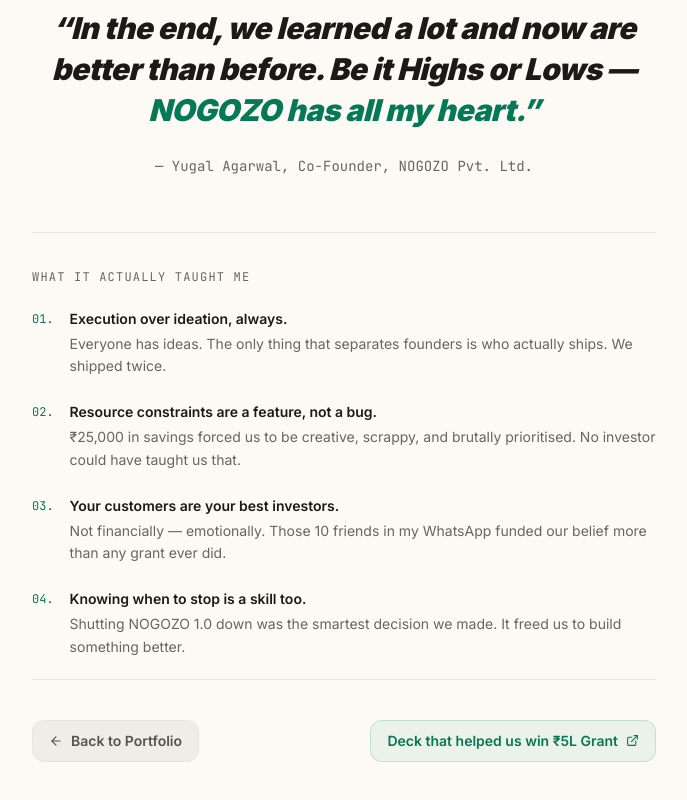
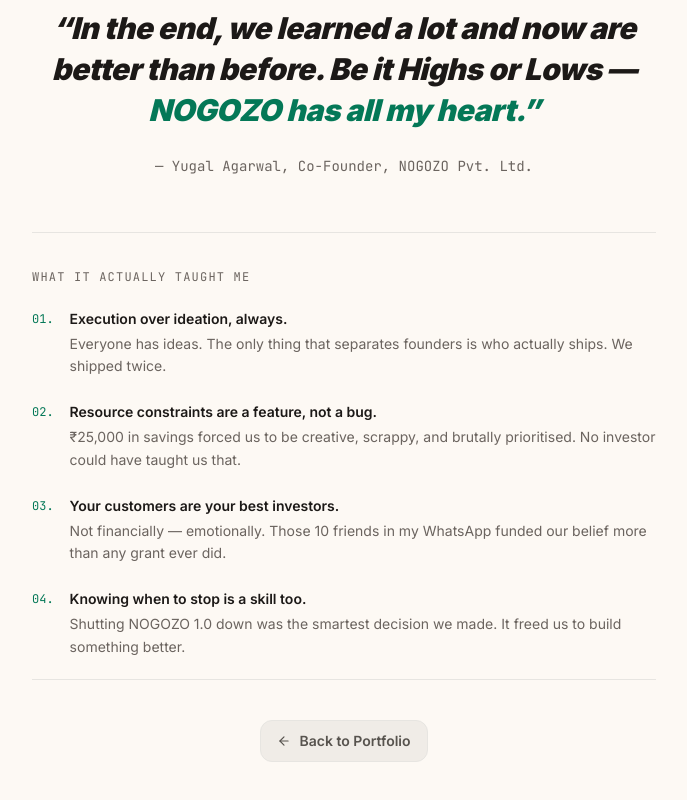
Before and after one commit to yugalagrawal/myportfolio, a Next.js app: page /startup-story in a window 1280 px wide. Shown: the part 5586-6386 px from the top of the page, without its empty margins (296-983 px from the left). Built offline with nearby package versions, Linux system fonts and the light colour scheme.

Commit message:
Startup story: remove the grant deck button
Co-Authored-By: Claude Sonnet 5.5 <noreply@anthropic.com>

```diff
--- a/src/app/startup-story/page.tsx
+++ b/src/app/startup-story/page.tsx
@@ -1,7 +1,7 @@
 "use client";
 
 import { motion, useInView } from "framer-motion";
-import { ArrowLeft, ExternalLink } from "lucide-react";
+import { ArrowLeft } from "lucide-react";
 import Link from "next/link";
 import SiteBar from "@/components/nav/SiteBar";
 import { useRef, ReactNode } from "react";
@@ -507,7 +507,7 @@ export default function StartupStoryPage() {
 
         {/* ── Footer ── */}
         <Fade>
-          <div className="flex flex-col sm:flex-row items-center justify-between gap-4 pt-10 border-t"
+          <div className="flex items-center justify-center pt-10 border-t"
             style={{ borderColor: "#e7e5e1" }}>
             <Link href="/#startup"
               className="inline-flex items-center gap-2 text-sm font-semibold px-4 py-2.5 rounded-xl transition-all duration-200"
@@ -516,14 +516,6 @@ export default function StartupStoryPage() {
               onMouseLeave={e => { (e.currentTarget as HTMLElement).style.background = "#f0ece7"; }}>
               <ArrowLeft size={14} /> Back to Portfolio
             </Link>
-            <a href="https://drive.google.com/file/d/1odXkU_B_5MiXI1AtidsRfkA1reU4NIme/view?usp=sharing"
-              target="_blank" rel="noopener noreferrer"
-              className="inline-flex items-center gap-2 text-sm font-semibold px-4 py-2.5 rounded-xl transition-all duration-200"
-              style={{ background: "rgba(5,150,105,0.07)", color: E, border: "1px solid rgba(5,150,105,0.18)" }}
-              onMouseEnter={e => { (e.currentTarget as HTMLElement).style.background = "rgba(5,150,105,0.14)"; }}
-              onMouseLeave={e => { (e.currentTarget as HTMLElement).style.background = "rgba(5,150,105,0.07)"; }}>
-              Deck that helped us win ₹5L Grant <ExternalLink size={13} />
-            </a>
           </div>
         </Fade>
 
```
